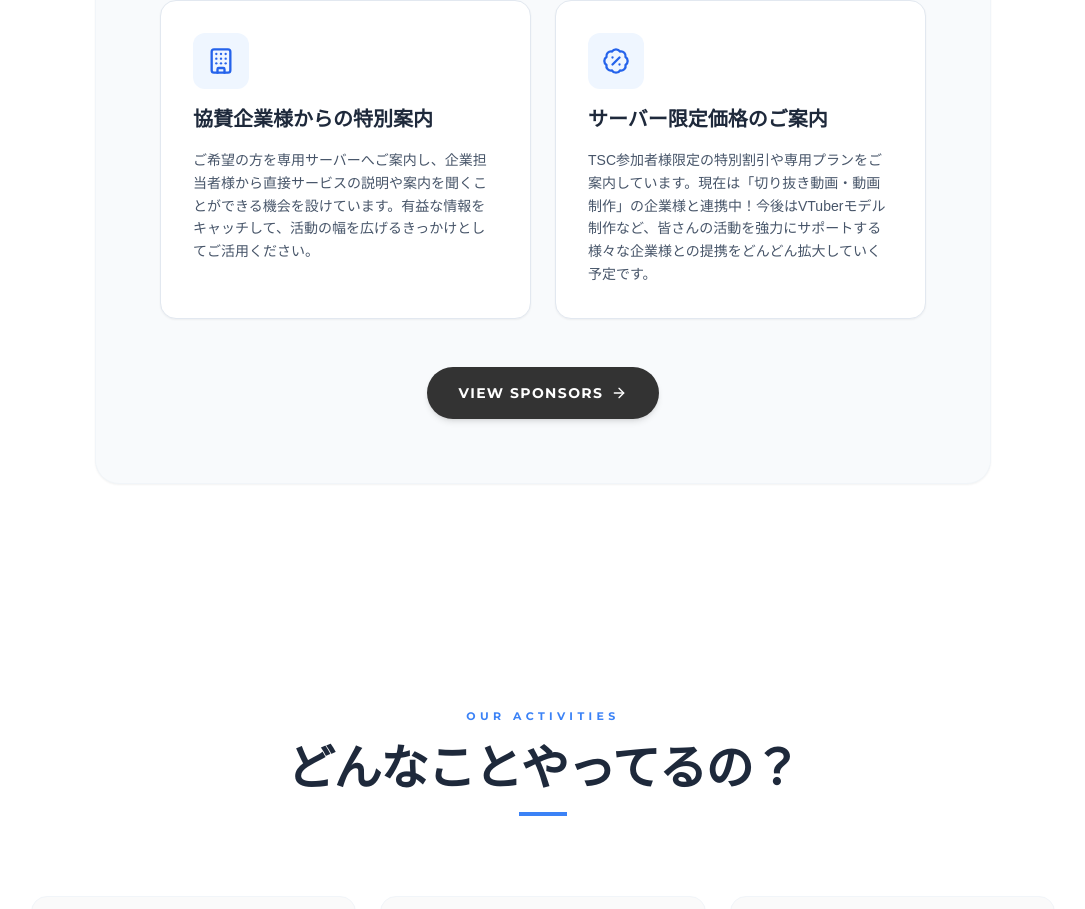
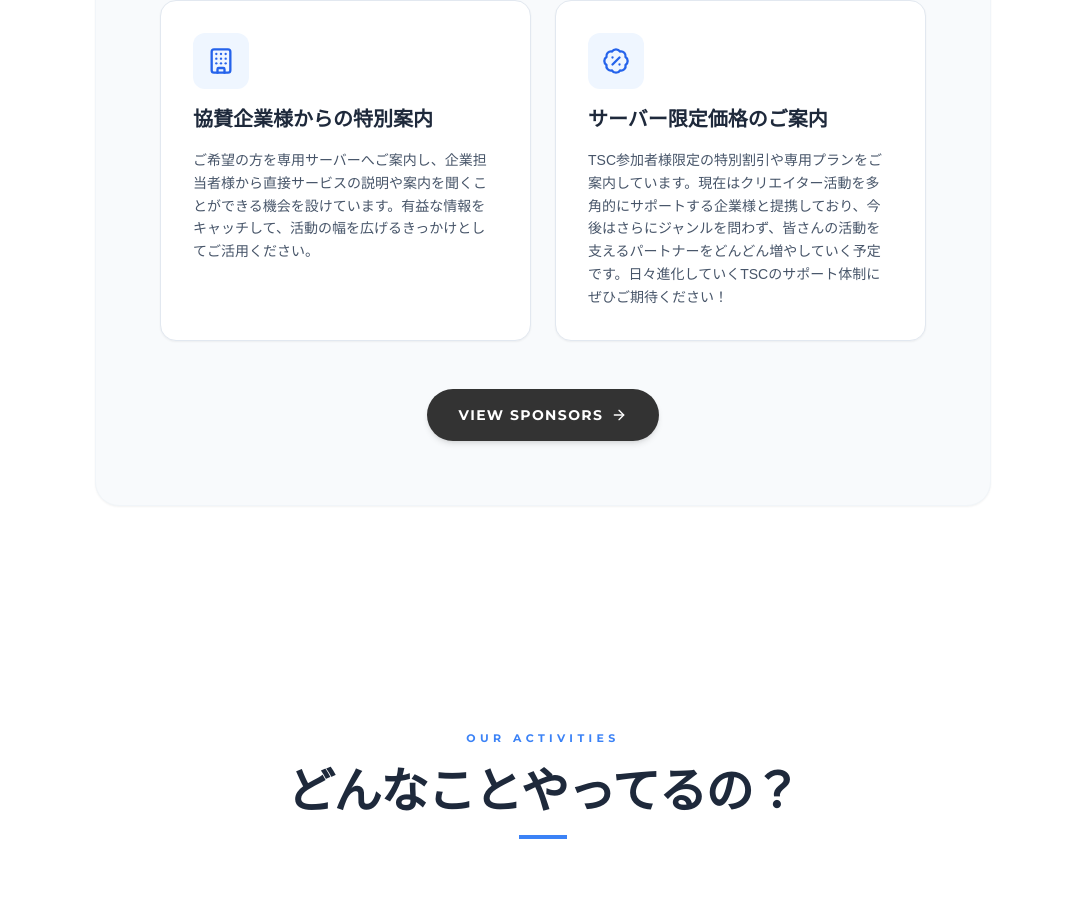
Before and after one commit to hazimarinomahoutukai001-ai/ittannn, a Next.js app: page /ittannn/ in a window 1280 px wide. Shown: the part 5126-6035 px from the top of the page, without its empty margins (97-1182 px from the left). Built offline with nearby package versions, Linux system fonts and the light colour scheme; a web font is replaced by a local one.

Commit message:
Update data.ts

```diff
--- a/app/data.ts
+++ b/app/data.ts
@@ -400,7 +400,7 @@ export const sponsorData = {
       },
       {
         title: 'サーバー限定価格のご案内',
-        description: 'TSC参加者様限定の特別割引や専用プランをご案内しています。現在は「切り抜き動画・動画制作」の企業様と連携中！今後はVTuberモデル制作など、皆さんの活動を強力にサポートする様々な企業様との提携をどんどん拡大していく予定です。'
+        description: 'TSC参加者様限定の特別割引や専用プランをご案内しています。現在はクリエイター活動を多角的にサポートする企業様と提携しており、今後はさらにジャンルを問わず、皆さんの活動を支えるパートナーをどんどん増やしていく予定です。日々進化していくTSCのサポート体制にぜひご期待ください！'
       }
     ],
   },
```
